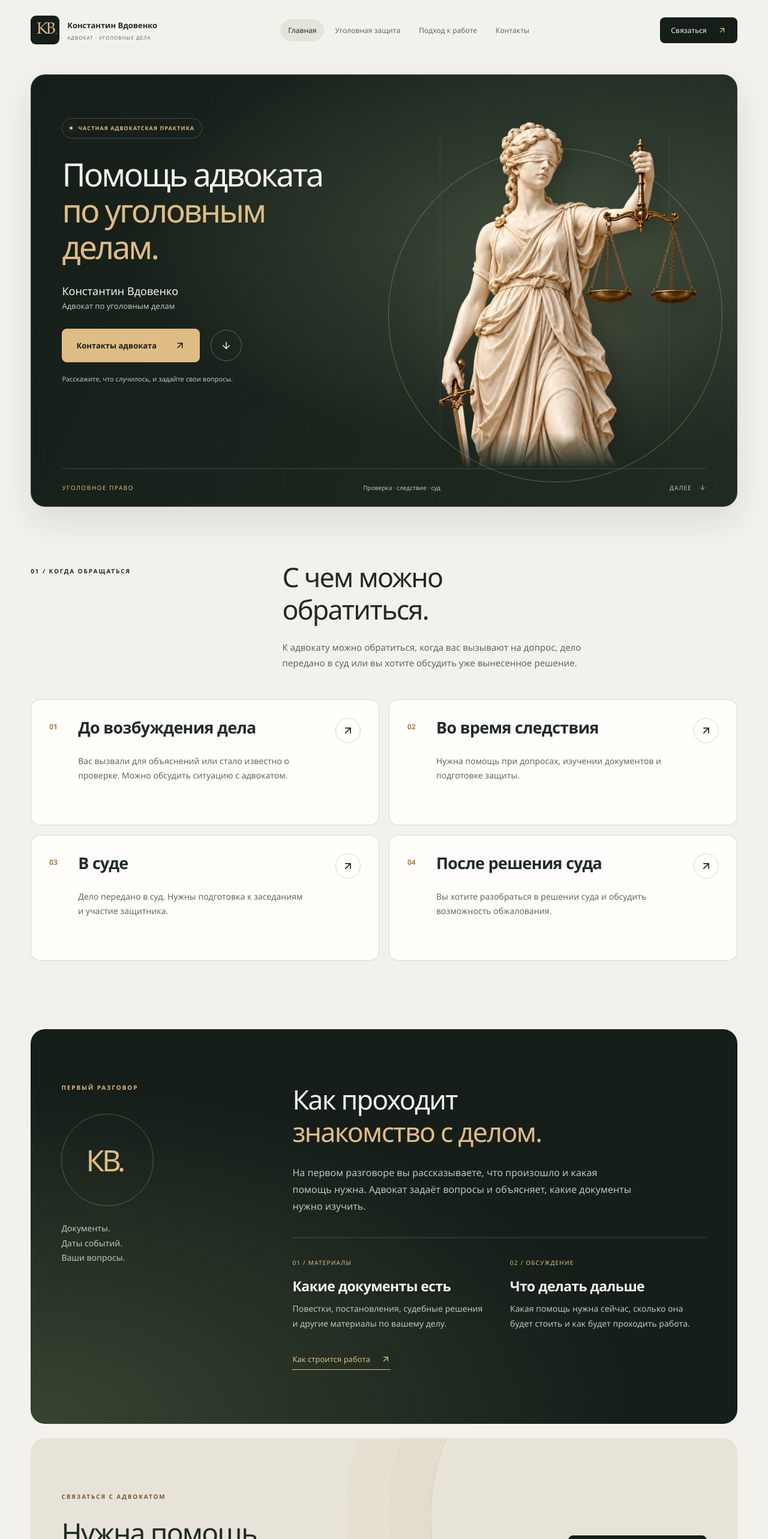
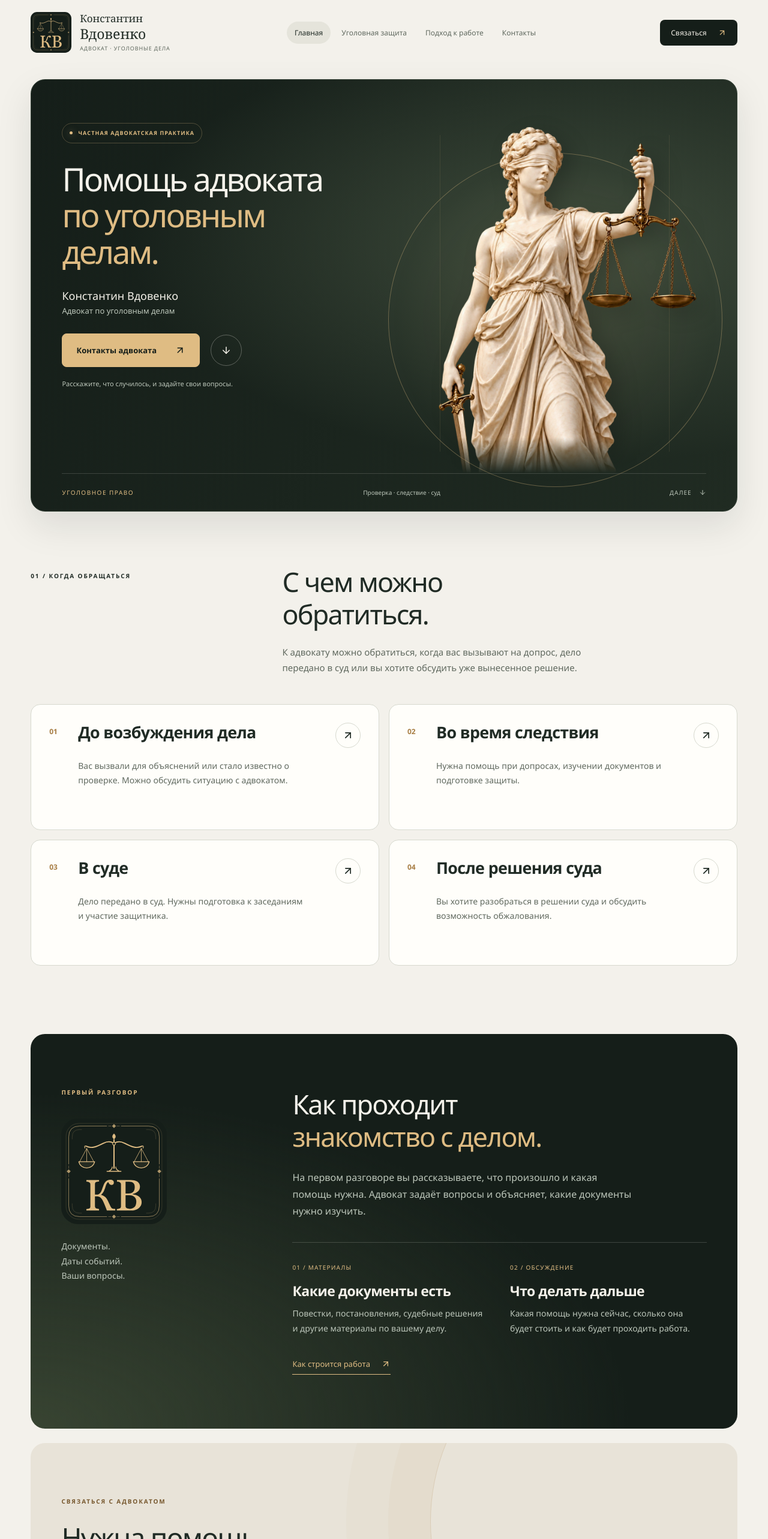
Before and after one commit to Aleks-man/advokat-vdovenko, a React (Vite) app in the folder front/: page / in a window 1280 px wide. Shown: the top 2566 px of the page at 60% size. Built offline with nearby package versions, Linux system fonts and the light colour scheme; a web font is replaced by a local one.

Commit message:
feat: add custom logo and favicon with matching brand typography

```diff
--- a/front/index.html
+++ b/front/index.html
@@ -2,7 +2,7 @@
 <html lang="ru">
   <head>
     <meta charset="UTF-8" />
-    <link rel="icon" href="/favicon.svg" />
+    <link rel="icon" type="image/svg+xml" href="/favicon.svg?v=3" />
     <meta name="viewport" content="width=device-width, initial-scale=1.0" />
     <meta name="theme-color" content="#173d35" />
     <meta
--- a/front/src/components/Footer/Footer.css
+++ b/front/src/components/Footer/Footer.css
@@ -5,24 +5,15 @@
 }
 .footer-top {
   display: grid;
-  grid-template-columns: 1.2fr 1fr 1fr;
+  grid-template-columns: 1.5fr 1fr 0.8fr;
   gap: 40px;
   padding-bottom: 55px;
 }
-.footer-name {
-  font-family: var(--sans);
-  font-size: 32px;
-  line-height: 1.12;
-  letter-spacing: -0.04em;
-  font-weight: 500;
+.footer-brand {
+  align-self: start;
 }
-.footer-name span {
-  display: block;
-  font-size: 12px;
-  font-weight: 400;
-  letter-spacing: 0;
+.footer-brand .brand-name small {
   color: var(--on-dark-muted);
-  margin-top: 18px;
 }
 .footer nav {
   display: grid;
@@ -46,15 +37,12 @@
   color: var(--on-dark-muted);
   font-size: 11px;
 }
-@media (max-width: 650px) {
+@media (max-width: 900px) {
   .footer-top {
     grid-template-columns: 1fr 1fr;
     gap: 30px;
   }
-  .footer-name {
-    font-size: 25px;
-  }
-  .footer-note {
+  .footer-brand {
     grid-column: 1 / -1;
   }
   .footer-bottom {
--- a/front/src/components/Footer/Footer.tsx
+++ b/front/src/components/Footer/Footer.tsx
@@ -6,10 +6,13 @@ export function Footer() {
     <footer className="footer panel">
       <div className="container">
         <div className="footer-top">
-          <Link to="/" className="footer-name">
-            Константин
-            <br />
-            Вдовенко<span>Адвокат по уголовным делам</span>
+          <Link to="/" className="brand footer-brand" aria-label="Константин Вдовенко — главная">
+            <img className="brand-mark" src="/brand/vdovenko.svg" alt="" width="68" height="68" />
+            <span className="brand-name">
+              <span>Константин</span>
+              <strong>Вдовенко</strong>
+              <small>АДВОКАТ · УГОЛОВНЫЕ ДЕЛА</small>
+            </span>
           </Link>
           <nav aria-label="Навигация в подвале">
             {navigation.map((item) => (
--- a/front/src/components/Header/Header.css
+++ b/front/src/components/Header/Header.css
@@ -3,45 +3,45 @@
   align-items: center;
   justify-content: space-between;
   gap: 24px;
-  min-height: 100px;
+  min-height: 108px;
   position: relative;
   z-index: 20;
 }
 .brand {
   display: flex;
   align-items: center;
-  gap: 13px;
+  gap: 14px;
   flex-shrink: 0;
 }
 .brand-mark {
-  display: grid;
-  place-items: center;
-  width: 48px;
-  height: 48px;
-  font-family: var(--serif);
-  font-size: 27px;
-  letter-spacing: -0.12em;
-  color: var(--accent-light);
-  background: var(--ink-dark);
-  border-radius: 9px;
-  position: relative;
-}
-.brand-mark span {
-  position: absolute;
-  bottom: 8px;
-  right: 7px;
-  font-size: 15px;
+  display: block;
+  width: 68px;
+  height: 68px;
+  flex-shrink: 0;
 }
 .brand-name {
-  font-size: 13px;
-  font-weight: 600;
+  display: block;
+  font-family: Georgia, 'Times New Roman', serif;
+  font-size: 17px;
+  font-weight: 400;
+  line-height: 1.15;
+}
+.brand-name > span,
+.brand-name strong {
+  display: block;
+}
+.brand-name strong {
+  font-size: 23px;
+  font-weight: 400;
+  margin-top: 2px;
 }
 .brand-name small {
   display: block;
-  font-size: 8px;
-  font-weight: 400;
-  letter-spacing: 0.13em;
-  margin-top: 6px;
+  font-family: var(--sans);
+  font-size: 9px;
+  font-weight: 500;
+  letter-spacing: 0.1em;
+  margin-top: 7px;
   color: var(--muted);
 }
 .navigation {
@@ -109,20 +109,27 @@
     padding-inline: 11px;
   }
 }
-@media (max-width: 760px) {
+@media (max-width: 960px) {
   .header {
-    min-height: 88px;
+    min-height: 96px;
+    gap: 12px;
   }
   .brand-mark {
-    width: 43px;
-    height: 43px;
-    font-size: 25px;
+    width: 58px;
+    height: 58px;
+  }
+  .brand {
+    gap: 12px;
   }
   .brand-name {
-    font-size: 12px;
+    font-size: 16px;
+  }
+  .brand-name strong {
+    font-size: 21px;
   }
   .brand-name small {
-    font-size: 7px;
+    font-size: 8px;
+    margin-top: 7px;
   }
   .menu-toggle {
     display: flex;
@@ -130,7 +137,7 @@
   .navigation {
     display: none;
     position: absolute;
-    top: 82px;
+    top: calc(100% - 4px);
     left: 0;
     right: 0;
     background: var(--paper-light);
@@ -153,7 +160,18 @@
   .brand {
     gap: 9px;
   }
+  .brand-mark {
+    width: 52px;
+    height: 52px;
+  }
   .brand-name {
-    font-size: 11px;
+    font-size: 14px;
+  }
+  .brand-name strong {
+    font-size: 19px;
+  }
+  .brand-name small {
+    font-size: 7px;
+    letter-spacing: 0.07em;
   }
 }
--- a/front/src/components/Header/Header.tsx
+++ b/front/src/components/Header/Header.tsx
@@ -58,11 +58,11 @@ export function Header() {
         aria-label="Константин Вдовенко — главная"
         onClick={() => setOpen(false)}
       >
-        <span className="brand-mark">
-          КВ<span>·</span>
-        </span>
+        <img className="brand-mark" src="/brand/vdovenko.svg" alt="" width="68" height="68" />
         <span className="brand-name">
-          Константин Вдовенко<small>АДВОКАТ · УГОЛОВНЫЕ ДЕЛА</small>
+          <span>Константин</span>
+          <strong>Вдовенко</strong>
+          <small>АДВОКАТ · УГОЛОВНЫЕ ДЕЛА</small>
         </span>
       </Link>
       <button
--- a/front/src/components/Principles/Principles.css
+++ b/front/src/components/Principles/Principles.css
@@ -17,19 +17,10 @@
   color: var(--accent-light);
 }
 .principles-monogram {
-  display: grid;
-  place-items: center;
-  width: 154px;
-  aspect-ratio: 1;
-  font-family: var(--display);
-  font-size: 49px;
-  letter-spacing: -0.08em;
-  line-height: 1;
-  color: var(--accent-light);
-  border: 1px solid rgb(223 188 131 / 35%);
-  border-radius: 50%;
+  display: block;
+  width: 176px;
+  height: 176px;
   margin-block: 36px 25px;
-  padding-right: 10px;
 }
 .principles-label > p:last-child {
   color: var(--on-dark-muted);
--- a/front/src/components/Principles/Principles.tsx
+++ b/front/src/components/Principles/Principles.tsx
@@ -7,9 +7,13 @@ export function Principles() {
       <div className="container principles-inner">
         <div className="principles-label">
           <p className="eyebrow">Первый разговор</p>
-          <span className="principles-monogram" aria-hidden="true">
-            КВ.
-          </span>
+          <img
+            className="principles-monogram"
+            src="/brand/vdovenko.svg"
+            alt=""
+            width="176"
+            height="176"
+          />
           <p>
             Документы.
             <br />
```
Also changed, not shown: front/public/brand/vdovenko.svg (added), front/public/favicon.svg.
